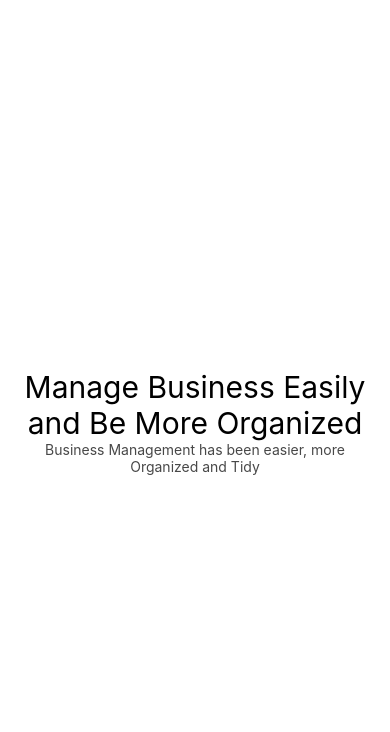
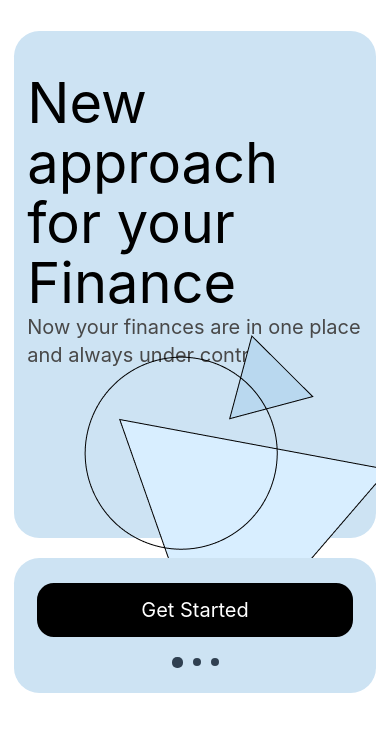
Before and after one commit to somnathraz/BillGen, a React Native app: screen / in a window 390 px wide. Shown: the top 732 px of the page. Built offline with nearby package versions, Linux system fonts and the light colour scheme.

Commit message:
onboarding screen

```diff
--- a/components/Onboarding/Onboarding.js
+++ b/components/Onboarding/Onboarding.js
@@ -6,6 +6,9 @@ import {
   Platform,
   SafeAreaView,
   Dimensions,
+  Image,
+  Button,
+  TouchableOpacity,
 } from 'react-native';
 import Theme from '../../Theme/Theme';
 const {width, height} = Dimensions.get('window');
@@ -13,12 +16,32 @@ const Onboarding = () => {
   return (
     <SafeAreaView style={styles.safeArea}>
       <View style={styles.container}>
-        <Text style={styles.heading}>
-          Manage Business Easily and Be More Organized
-        </Text>
-        <Text style={styles.desc}>
-          Business Management has been easier, more Organized and Tidy
-        </Text>
+        <View style={styles.bigBox}>
+          <Text style={styles.heading}>
+            New approach for your Finance
+          </Text>
+          <Text style={styles.desc}>
+          Now your finances are in one place and always under control
+          </Text>
+          <View style={styles.imgWrapper}>
+            <Image source={require('../../assets/fonts/Images/Onboarding1.png')}
+            style={styles.OnboardingImg}/>
+          </View>
+        </View>
+        <View style={styles.smallBox}>
+          <TouchableOpacity style={styles.button} // Apply custom styles here
+            onPress={() => {
+              // Handle button press
+            }}
+          >
+            <Text style={styles.buttonText}>Get Started</Text>
+          </TouchableOpacity>
+          <View style={styles.dotsContainer}>
+            <View style={styles.dotActive} />
+            <View style={styles.dot} />
+            <View style={styles.dot} />
+          </View>
+        </View>
       </View>
     </SafeAreaView>
   );
@@ -33,20 +56,93 @@ const styles = StyleSheet.create({
   },
   container: {
     flex: 1,
+    // alignItems: 'center',
+    // justifyContent: 'center',
+    paddingHorizontal: (width * 3.5) / 100,
+    paddingTop:(width*8/100),
+
+    gap:20,
+  },
+  bigBox:{
+    backgroundColor: '#CDE3F3',
+    paddingHorizontal: (width*3.5/100),
+    paddingTop: height*5/100,
+    borderRadius: height*3/100,
+    height: height*60/100,
+  },
+  smallBox:{
+    backgroundColor: '#CDE3F3',
+    paddingHorizontal: (width*6/100),
+    paddingVertical: height*3/100,
+    borderRadius: height*3/100,
+
+    // height: height*10/100,
+    flexDirection:'column',
+    justifyContent:'center',
     alignItems: 'center',
-    justifyContent: 'center',
-    paddingHorizontal: (width * 5) / 100,
   },
   heading: {
-    fontFamily: Theme.fonts.extraBold.fontFamily,
-    fontSize: 30,
+    fontFamily: Theme.fonts.semiBold.fontFamily,
+    fontSize: 56,
+    lineHeight:60,
     color: '#000',
-    textAlign: 'center',
-    fontWeight: Platform.OS === 'ios' ? '700' : 'normal',
+    textAlign: 'left',
+    // fontWeight: Platform.OS === 'ios' ? '700' : 'normal',
   },
   desc: {
     fontFamily: Theme.fonts.regular.fontFamily,
     color: Theme.colors.descText,
-    textAlign: 'center',
+    textAlign: 'left',
+    fontSize: 20,
+    lineHeight:28,
+    // paddingLeft:width*2.5/100,
+  },
+  imgWrapper:{
+    // position:'absolute',
+    // right:0,
+    // bottom: 0,
+    marginTop: height*31/100,
+    marginRight: -(width*3.5/100),
+  },
+  OnboardingImg:{
+    alignSelf:'flex-end',
+    position:'absolute',
+    right:0,
+    bottom: 0,
+  },
+  button:{
+    backgroundColor: 'black',
+    flexDirection:"row",
+    justifyContent:'center',
+    alignItems: 'center',
+    borderRadius: height*2/100,
+    paddingHorizontal: (width*3.5/100),
+    paddingVertical: 15,
+    width: '100%',
+  },
+  buttonText:{
+    fontFamily: Theme.fonts.regular.fontFamily,
+    color: 'white',
+    fontSize: 20,
+  },
+  dotsContainer: {
+    flexDirection: 'row',
+    justifyContent: 'center',
+    alignItems:'center',
+    marginTop: 20, // Space above the dots
+  },
+  dot: {
+    width: 8,
+    height: 8,
+    borderRadius: 5,
+    backgroundColor: Theme.colors.primary, // Inactive dot color
+    marginHorizontal: 5,
+  },
+  dotActive: {
+    width: 11,
+    height: 11,
+    borderRadius: 5,
+    backgroundColor: Theme.colors.primary, // Active dot color
+    marginHorizontal: 5,
   },
 });
--- a/package.json
+++ b/package.json
@@ -15,7 +15,7 @@
     "react": "18.3.1",
     "react-native": "0.75.4",
     "react-native-safe-area-context": "^4.11.1",
-    "react-native-screens": "^3.34.1"
+    "react-native-screens": "^3.35.0"
   },
   "devDependencies": {
     "@babel/core": "^7.20.0",
```
Also changed, not shown: assets/fonts/Images/Onboarding1.png (added), 1 other file (tests, documents, lock files or other folders).
